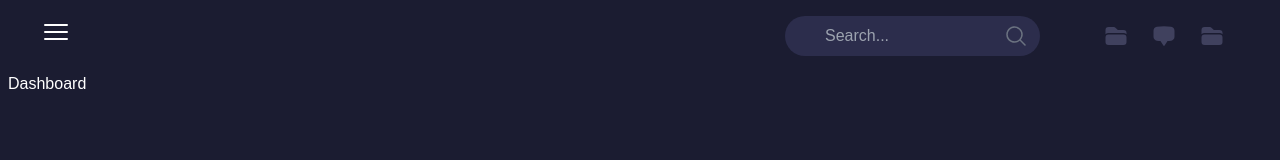
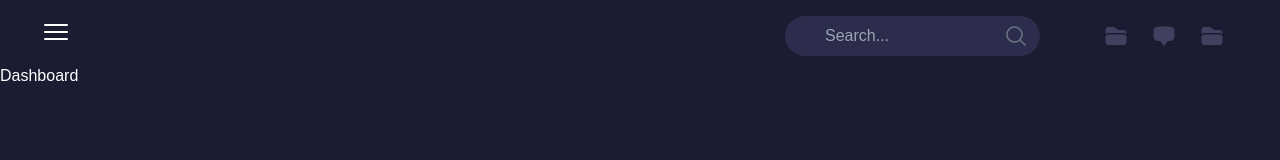
Before and after one commit to Ovtt17/academic-system-ui, a React (Vite) app: page / in a window 1280 px wide. Shown: the top 160 px of the page. Built offline with nearby package versions, Linux system fonts and the light colour scheme.

Commit message:
feat: remove main element wrapper from AppRoutes component

```diff
--- a/src/routes/routes.tsx
+++ b/src/routes/routes.tsx
@@ -17,13 +17,11 @@ const ROUTES = {
 
 const AppRoutes = () => {
   return (
-    <main className="relative p-2 flex flex-col">
     <Routes>
       {/* General Routes */}
       <Route path={ROUTES.DASHBOARD} element={<Dashboard />} />
       <Route path={ROUTES.LOGIN} element={<Login />} />
     </Routes>
-    </main>
   )
 };
 
```
